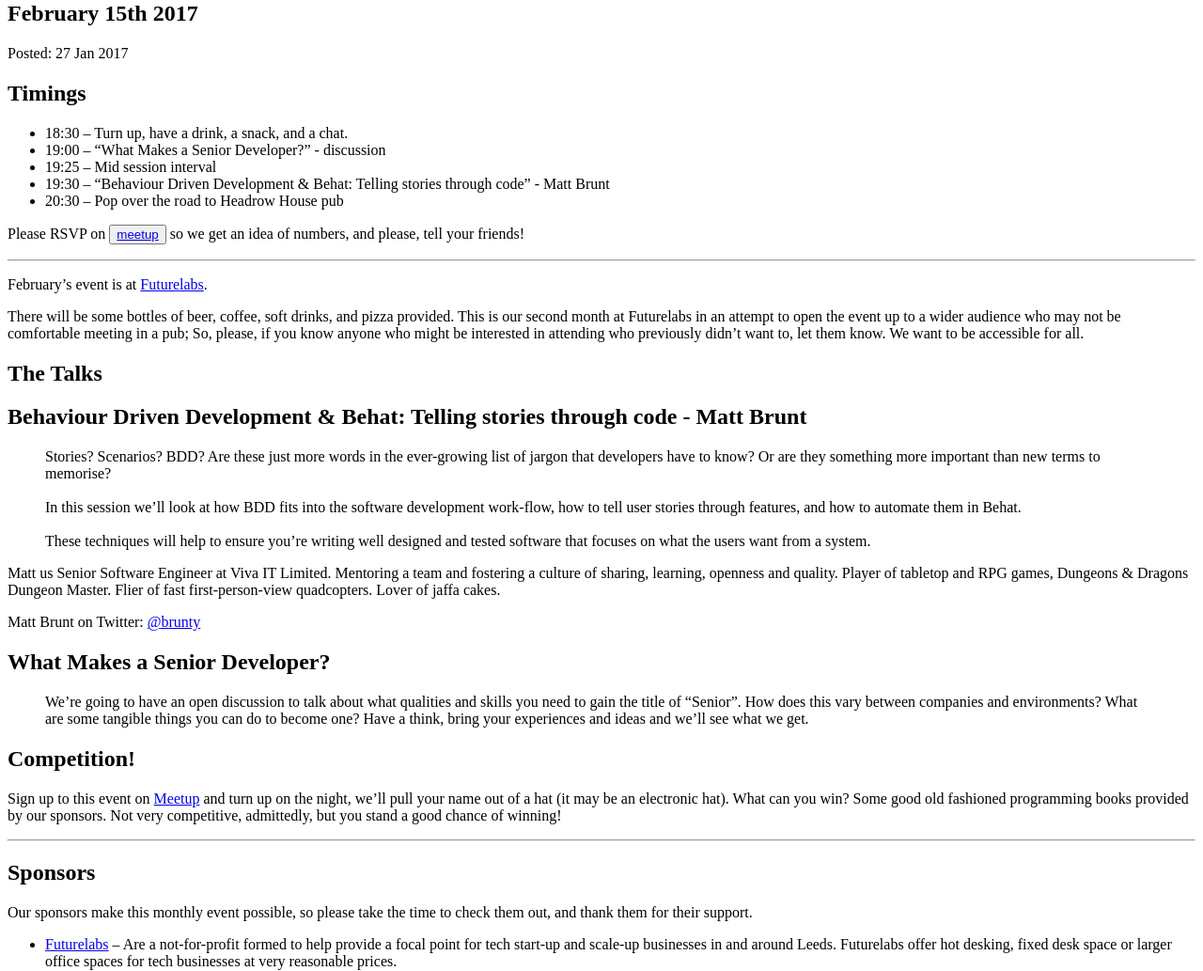
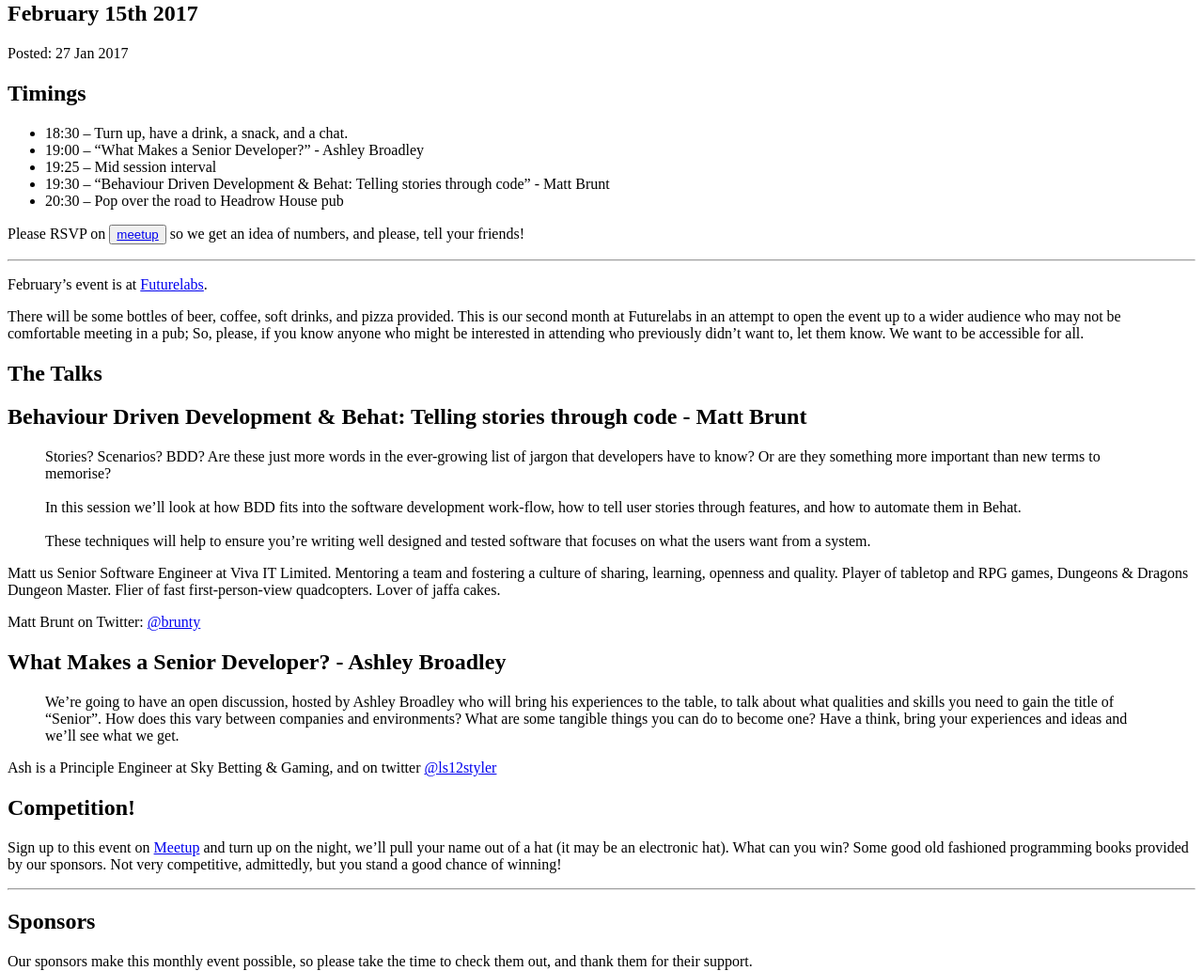
Before and after one commit to Ireaurora/LeedsPHP, a Jekyll site: the page built from _posts/2017-01-27-february-2017.md, in a window 1280 px wide and 1400 px high. Shown: the part 367-1400 px from the top of the window at 94% size. Built offline with Jekyll 4.4.1, drawn with Linux system fonts in a browser that asks for light colours.

Commit message:
Ash Broadley is hosting what makes a senior talk

```diff
--- a/_posts/2017-01-27-february-2017.md
+++ b/_posts/2017-01-27-february-2017.md
@@ -8,7 +8,7 @@
 
 ## Timings
 * 18:30 – Turn up, have a drink, a snack, and a chat.
-* 19:00 – "What Makes a Senior Developer?" - discussion
+* 19:00 – "What Makes a Senior Developer?" - Ashley Broadley
 * 19:25 – Mid session interval
 * 19:30 – "Behaviour Driven Development & Behat: Telling stories through code" - Matt Brunt
 * 20:30 – Pop over the road to Headrow House pub
@@ -31,9 +31,11 @@
 
 Matt Brunt on Twitter: [@brunty](https://twitter.com/brunty)
 
-## What Makes a Senior Developer?
+## What Makes a Senior Developer? - Ashley Broadley
 
-> We're going to have an open discussion to talk about what qualities and skills you need to gain the title of "Senior". How does this vary between companies and environments? What are some tangible things you can do to become one? Have a think, bring your experiences and ideas and we'll see what we get.
+> We're going to have an open discussion, hosted by Ashley Broadley who will bring his experiences to the table, to talk about what qualities and skills you need to gain the title of "Senior". How does this vary between companies and environments? What are some tangible things you can do to become one? Have a think, bring your experiences and ideas and we'll see what we get.
+
+Ash is a Principle Engineer at Sky Betting & Gaming, and on twitter [@ls12styler](https://twitter.com/ls12styler)
 
 ## Competition!
 
```
